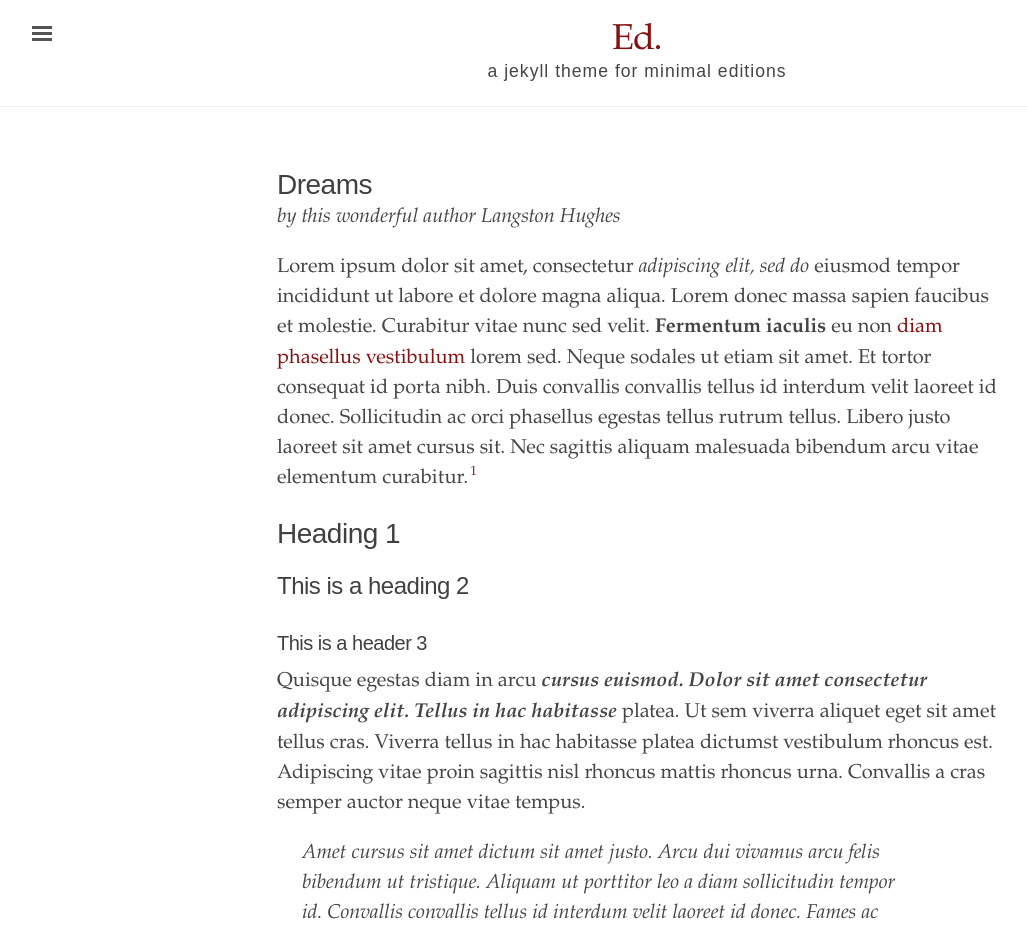
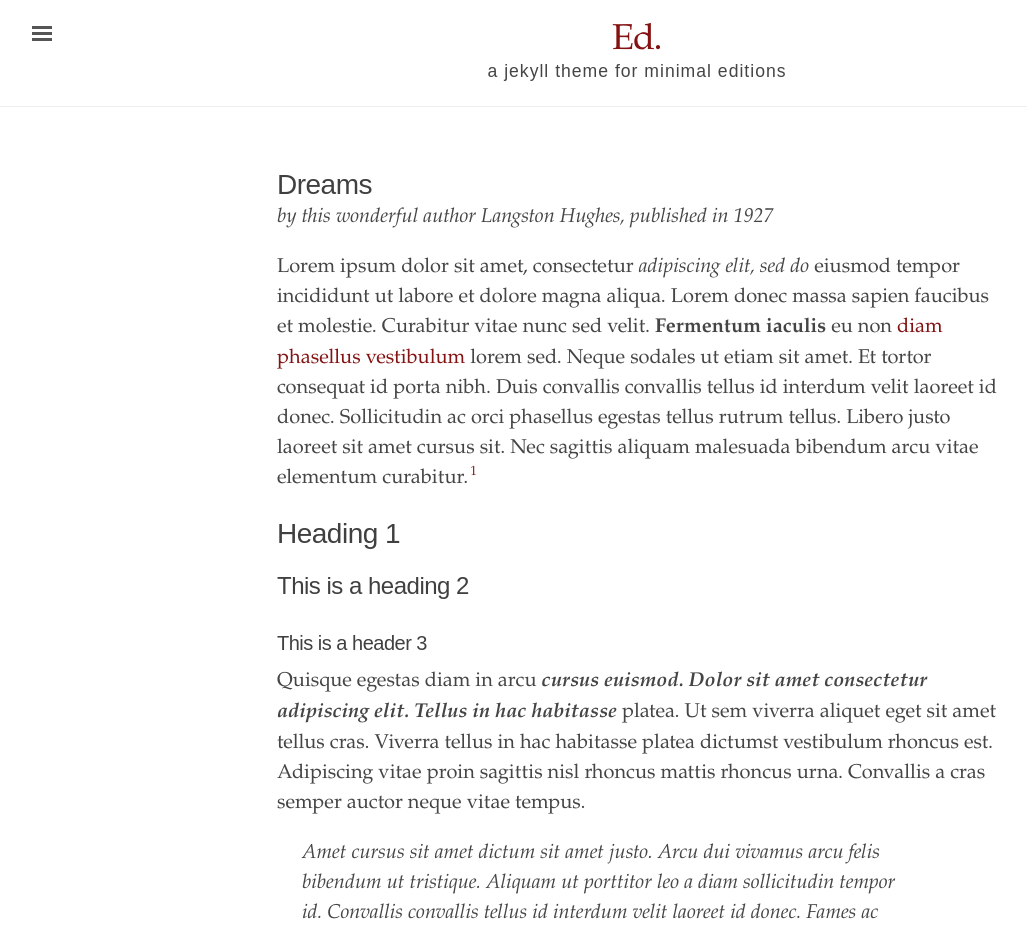
Before and after one commit to elotroalex/ed-tutorial, a Jekyll site: the page built from _texts/dreams.md, in a window 1280 px wide. Shown: the top 931 px of the page, without its empty margins (3-1030 px from the left). Built offline with Jekyll 4.4.1, drawn with Linux system fonts in a browser that asks for light colours.

Commit message:
Update poem.html

```diff
--- a/_layouts/poem.html
+++ b/_layouts/poem.html
@@ -4,6 +4,6 @@ layout: default
 
 <article class="poem poetry">
   <h1 class="text-title">{{ page.title }}</h1>
-  <p class="byline">by this wonderful author {{ page.author }}</p>
+  <p class="byline">by this wonderful author {{ page.author }}, published in {{ page.publication_date }}</p>
   {{ content }}
 </article>
```
